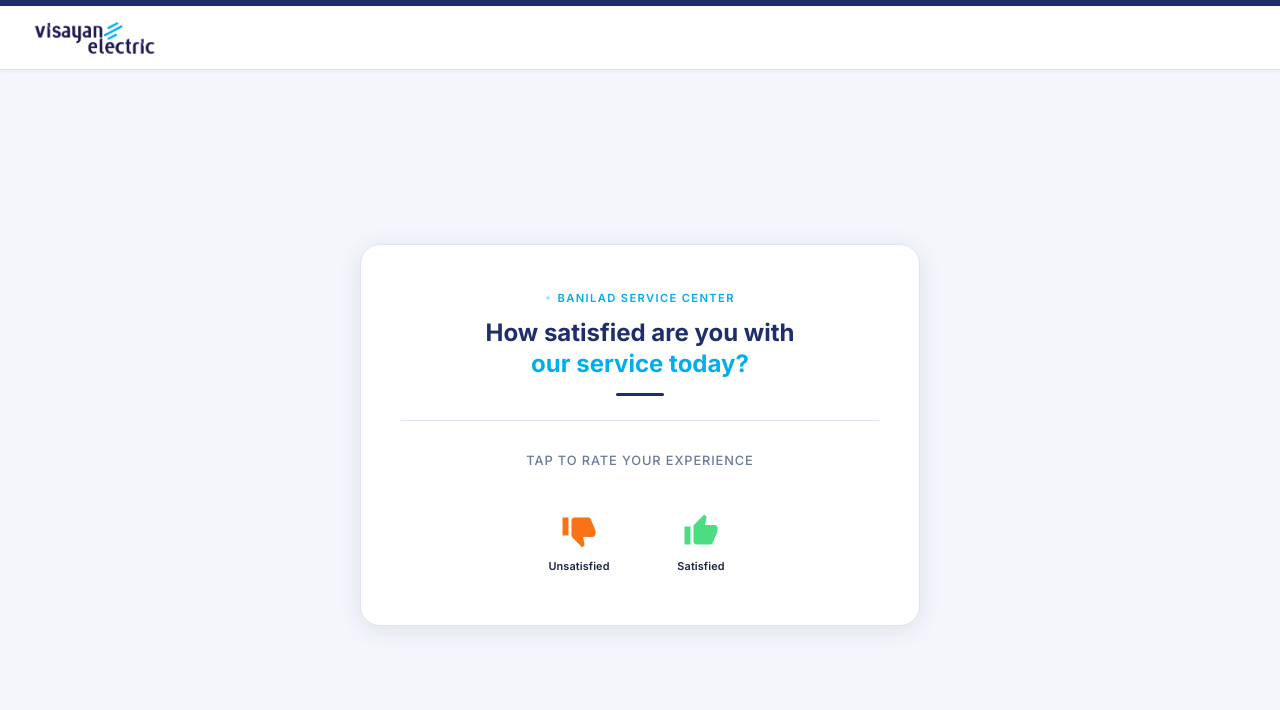
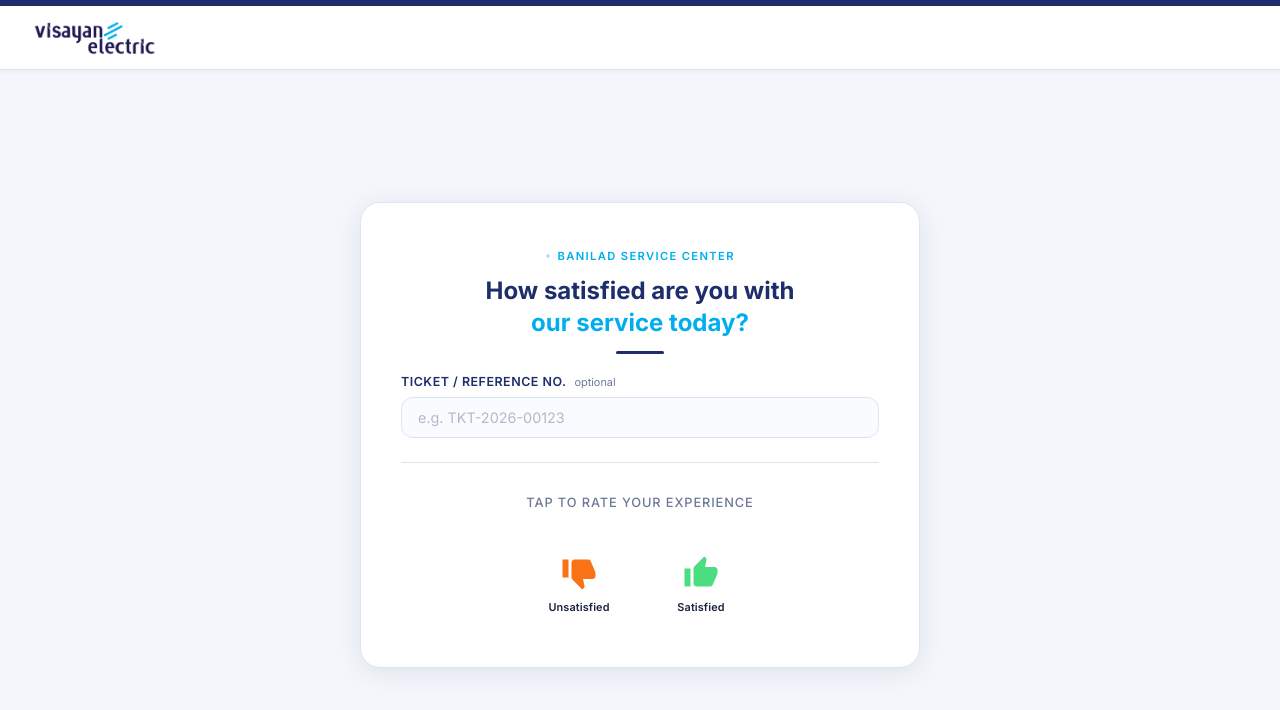
Before and after one commit to rowelpadillo/thumbsurvey, an Angular app: page /survey in a window 1280 px wide. Shown: the top 710 px of the page. Built offline with nearby package versions, Linux system fonts and the light colour scheme.

Commit message:
fix date, add ticket number

```diff
--- a/src/app/survey/survey.component.css
+++ b/src/app/survey/survey.component.css
@@ -241,6 +241,53 @@
   letter-spacing: 0.07em;
   text-transform: uppercase;
   margin: 0 0 1.5rem;
+}
+
+/* ── Ticket input ─────────────────────────────────────── */
+.ticket-input-block {
+  margin-top: 1.25rem;
+  width: 100%;
+}
+
+.ticket-label {
+  display: flex;
+  align-items: center;
+  gap: 0.5rem;
+  font-size: 0.78rem;
+  font-weight: 600;
+  color: var(--navy);
+  letter-spacing: 0.04em;
+  text-transform: uppercase;
+  margin-bottom: 0.45rem;
+}
+
+.optional-tag {
+  font-size: 0.68rem;
+  font-weight: 400;
+  color: var(--muted);
+  text-transform: none;
+  letter-spacing: 0;
+}
+
+.ticket-input {
+  width: 100%;
+  background: #fafbff;
+  border: 1.5px solid var(--border);
+  border-radius: var(--radius-md);
+  padding: 0.7rem 1rem;
+  color: var(--text);
+  font-family: var(--font);
+  font-size: 0.9rem;
+  box-sizing: border-box;
+  transition: border-color 0.2s, box-shadow 0.2s;
+}
+
+.ticket-input::placeholder { color: #b0bac8; }
+
+.ticket-input:focus {
+  outline: none;
+  border-color: var(--navy);
+  box-shadow: 0 0 0 3px rgba(30,45,107,0.1);
 }
 
 /* ── Thumbs row ───────────────────────────────────────── */
--- a/src/app/survey/survey.component.html
+++ b/src/app/survey/survey.component.html
@@ -58,6 +58,23 @@
             <span class="survey-highlight">our service today?</span>
           </h1>
           <div class="survey-divider"></div>
+
+          <!-- ── Ticket Number (optional) ── -->
+          <div class="ticket-input-block">
+            <label for="ticketNum" class="ticket-label">
+              Ticket / Reference No. <span class="optional-tag">optional</span>
+            </label>
+            <input
+              id="ticketNum"
+              type="text"
+              class="ticket-input"
+              [formControl]="$any(form.get('ticketNum'))"
+              placeholder="e.g. TKT-2026-00123"
+              autocomplete="off"
+              maxlength="50"
+            />
+          </div>
+
         </div>
         <p class="prompt">Tap to rate your experience</p>
         <div class="thumbs-row">
--- a/src/app/survey/survey.component.ts
+++ b/src/app/survey/survey.component.ts
@@ -118,6 +118,7 @@ export class SurveyComponent implements OnInit, OnDestroy {
 
   this.form = this.fb.group({
     comment: ['', Validators.maxLength(500)],
+    ticketNum: ['', Validators.maxLength(50)],
   });
 }
 
@@ -231,6 +232,7 @@ export class SurveyComponent implements OnInit, OnDestroy {
         rating:  this.selectedRating.value,
         label:   this.selectedRating.label,
         comment: this.form.get('comment')?.value?.trim() || '',
+        ticketNum: this.form.get('ticketNum')?.value?.trim() || '',
       }),
     })
     .then(res => res.json())
```
Also changed, not shown: 1 other file (tests, documents, lock files or other folders).
